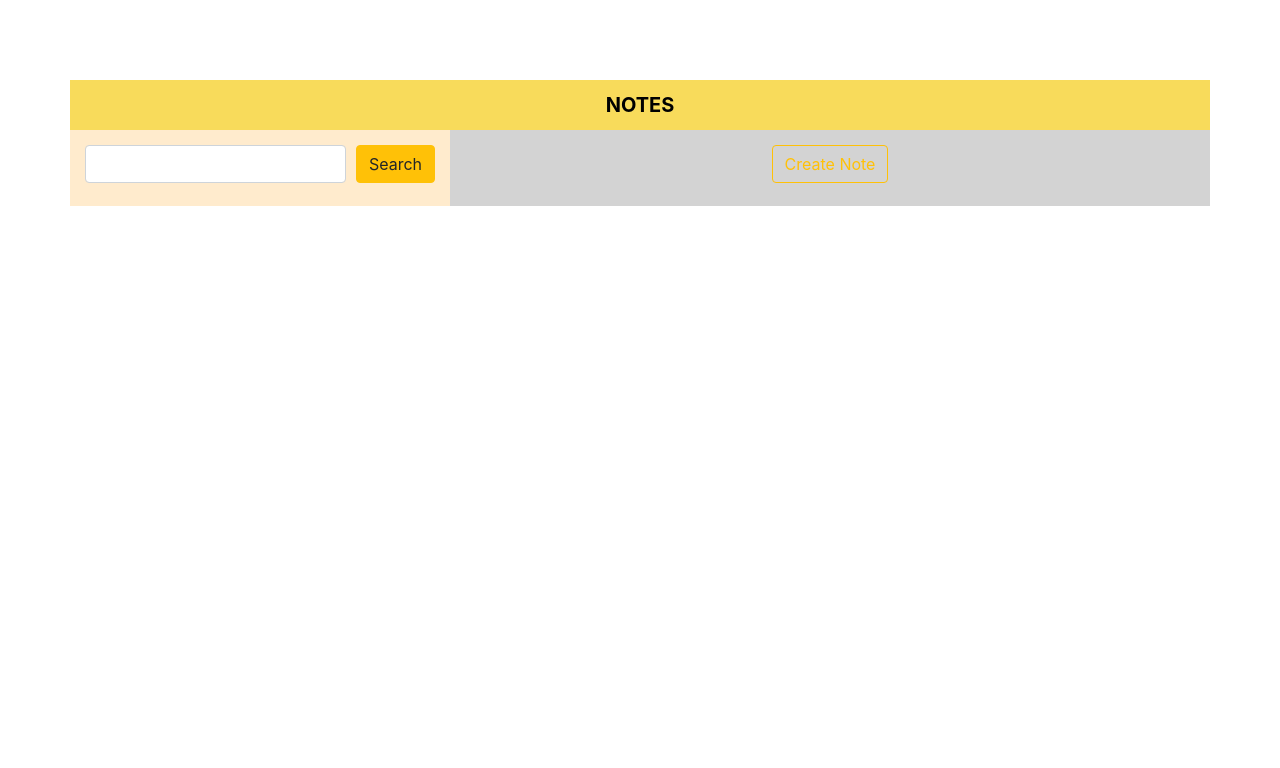
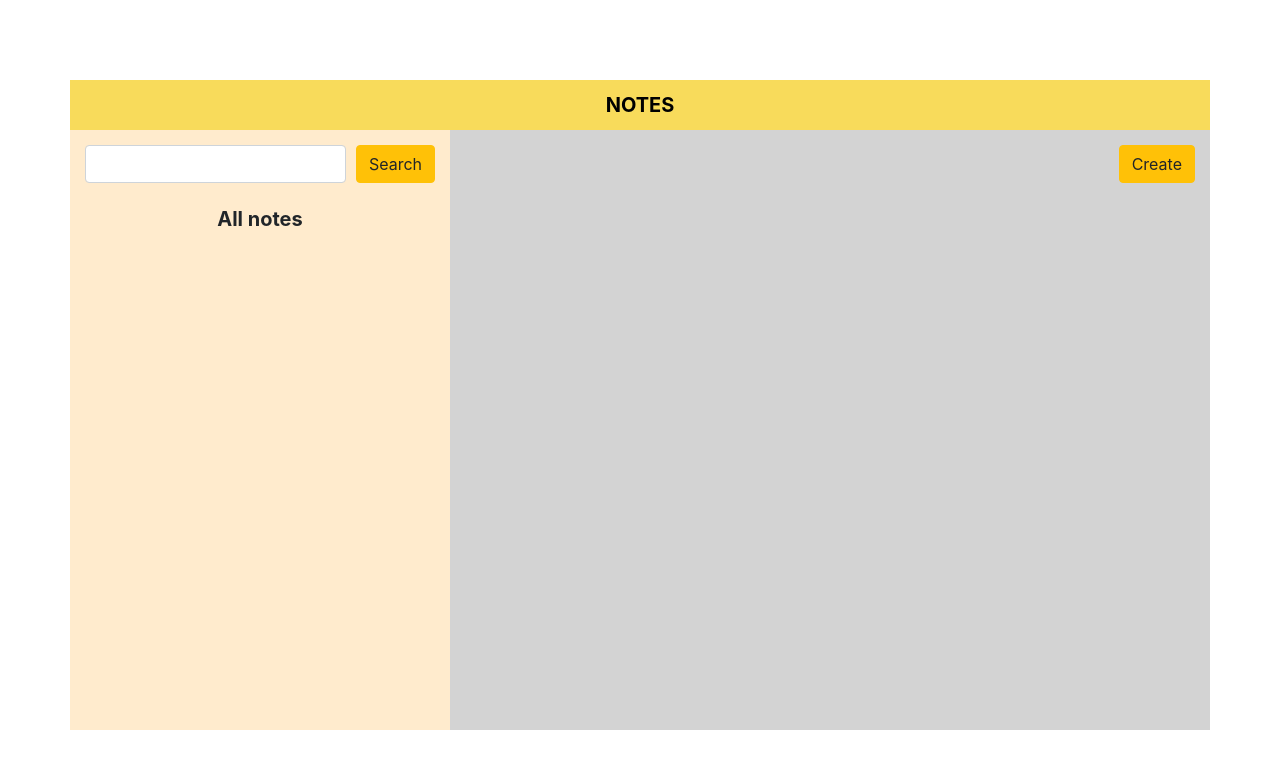
Before and after one commit to dhita-irma/notebook-app, a React (Create React App) app: page / in a window 1280 px wide. Shown: the top 768 px of the page. Built offline with nearby package versions, Linux system fonts and the light colour scheme.

Commit message:
Create and toggle NoteForm component

```diff
--- a/src/App.css
+++ b/src/App.css
@@ -1,6 +1,7 @@
 .App {
   text-align: center;
   padding-top: 10vh;
+  height: max-content;
 }
 
 .App-logo {
@@ -10,6 +11,7 @@
 
 .note-container {
   background-color: lightgrey;
+  height: 600px;
 }
 
 .note-header {
@@ -24,11 +26,13 @@
   background-color: blanchedalmond;
   padding: 15px;
   text-align: center;
+  height: 600px;
 }
 
 .main {
   background-color: lightgray;
   padding: 15px;
+  text-align: left;
 }
 
 @media (prefers-reduced-motion: no-preference) {
--- a/src/App.js
+++ b/src/App.js
@@ -1,17 +1,20 @@
+import React, { useState } from 'react';
+import { Button, Container, Row, Col } from 'react-bootstrap';
+import SearchBar from './components/SearchBar';
+import NoteForm from './components/NoteForm';
+
 import './App.css';
 import 'bootstrap/dist/css/bootstrap.min.css';
-
-import { Button, Container, Row, Col } from 'react-bootstrap';
-import SearchBar from './components/SearchBar';
 
 
 function App() {
 
+  // States
+  const [notes, setNotes] = useState([]);
+  const [showForm, setShowForm] = useState(false);
+
   return (
     <div className="App">
-      <header>
-        {/* <h1>Notebook</h1> */}
-      </header>
       <Container className="note-container">
         <Row>
           <Col md={12} className="note-header">NOTES</Col>
@@ -19,9 +22,15 @@ function App() {
         <Row>
           <Col md={4} className="sidebar">
             <SearchBar />
+            <h5 className="font-weight-bold pt-3">All notes</h5>
           </Col>
           <Col md={8} className="main">
-            <Button variant="outline-warning">Create Note</Button>
+            <div className="text-right">
+              <Button variant="warning" onClick={() => setShowForm(!showForm)}>
+                { showForm ? "Back" : "Create"}
+              </Button>
+            </div>
+            {showForm ? <NoteForm /> : null }
           </Col>
         </Row>
       </Container>
--- /dev/null
+++ b/src/components/NoteForm.js
@@ -0,0 +1,28 @@
+import React from "react";
+import { Form, Button, Col } from "react-bootstrap";
+
+const NoteForm = () => {
+  return (
+    <Form>
+      <Form.Group controlId="exampleForm.ControlTextarea1">
+        <Form.Label>Title</Form.Label>
+        <Form.Control as="textarea" rows={1} placeholder="Enter title here" />
+      </Form.Group>
+      <Form.Group controlId="exampleForm.ControlTextarea1">
+        <Form.Label>Content</Form.Label>
+        <Form.Control
+          as="textarea"
+          rows={12}
+          placeholder="Enter your notes here"
+        />
+      </Form.Group>
+      <div className="text-center">
+        <Button variant="warning" type="submit">
+          Submit
+        </Button>
+      </div>
+    </Form>
+  );
+};
+
+export default NoteForm;
```
Also changed, not shown: 1 other file (tests, documents, lock files or other folders).
